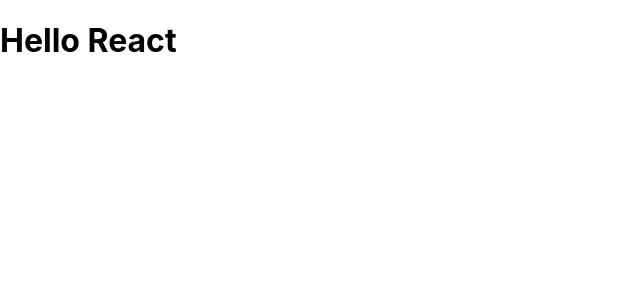
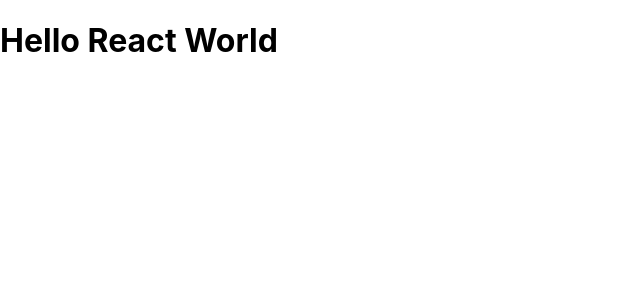
Before and after one commit to bhagyashree9025/namaste-react, a React (Create React App) app: page / in a window 1280 px wide. Shown: the top 300 px of the page, without its empty margins (0-640 px from the left). Built offline with nearby package versions, Linux system fonts and the light colour scheme.

Commit message:
Initial Changes

```diff
--- a/src/App.js
+++ b/src/App.js
@@ -2,7 +2,7 @@
 import "./App.css";
 
 function App() {
-  return <h1>Hello React</h1>;
+  return <h1>Hello React World</h1>;
 }
 
 export default App;
```
